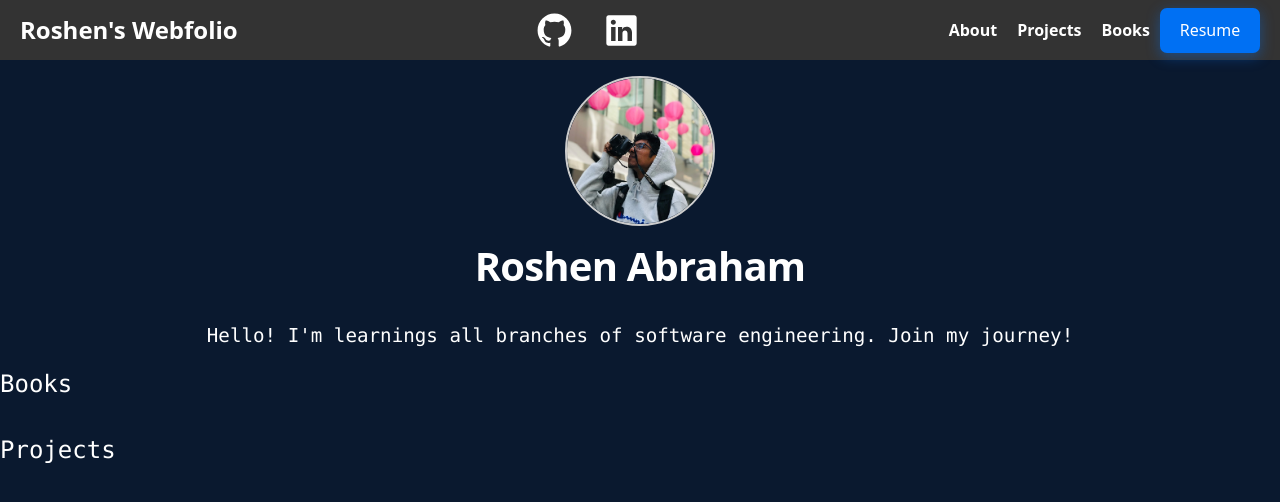
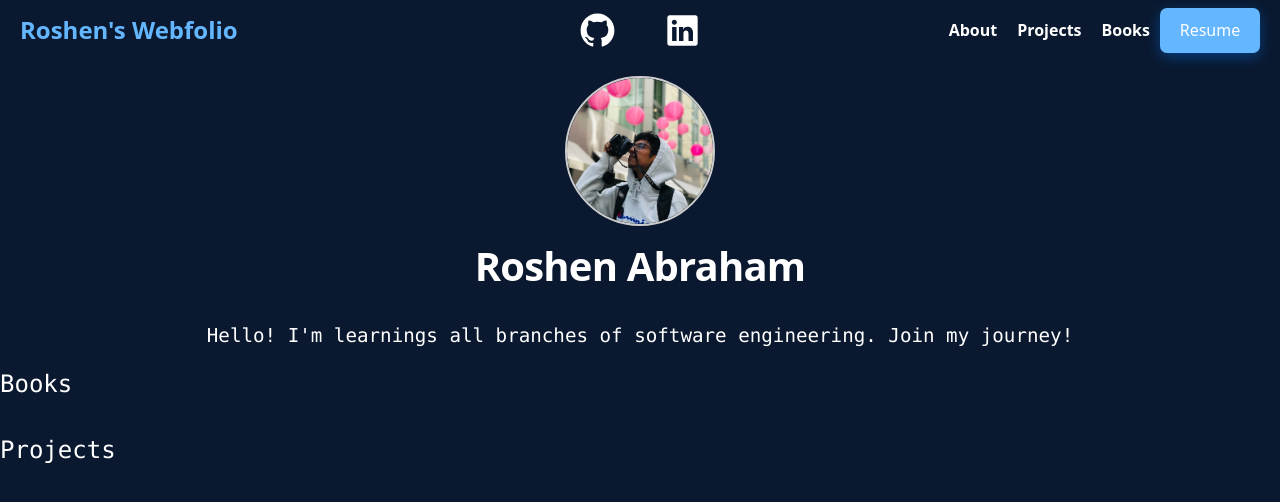
Before and after one commit to Richrosh3/webfolio, a Next.js app: page / in a window 1280 px wide. Shown: the top 502 px of the page. Built offline with nearby package versions, Linux system fonts and the light colour scheme.

Commit message:
First Draft of NavBar complete. Merging into main.

```diff
--- a/components/NavBar.module.css
+++ b/components/NavBar.module.css
@@ -3,23 +3,25 @@
     justify-content: space-between;
     align-items: center;
     height: 60px;
-    background-color: #333;
-    color: white;
     padding: 0 20px;
 }
 
 .webName {
+    flex: 1;
     font-size: 1.5rem;
     font-weight: bold;
+    color: #64b7ff;
 }
 
 .socials {
     display: flex;
-    justify-content: space-evenly;
+    flex: 1;
+    justify-content: center;
 }
 
 .logo {
-    margin: 1rem;
+    display: inline-block;
+    margin: 0 25px;
 }
 
 .menuToggle {
@@ -36,6 +38,7 @@
 
 .menu {
     display: flex;
+    flex: 1;
     justify-content: flex-end;
     align-items: center;
     list-style: none;
@@ -67,7 +70,7 @@
     width: 45px;
     line-height: 45px;
     border-radius: 7px;
-    background-color: #0070f3;
+    background-color: #64b7ff;
     color: white;
     font-weight: 400;
     font-size: 16px;
```
